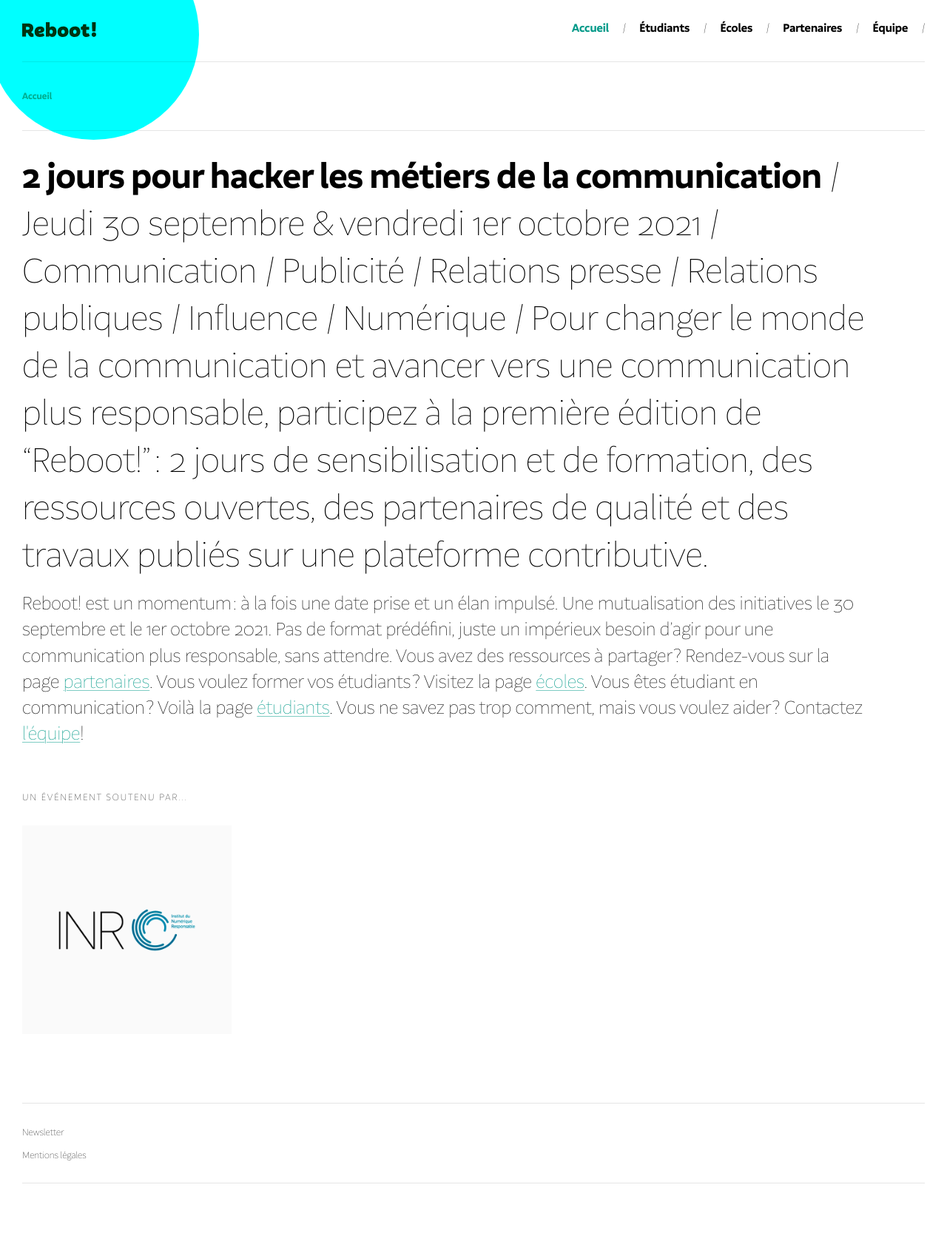
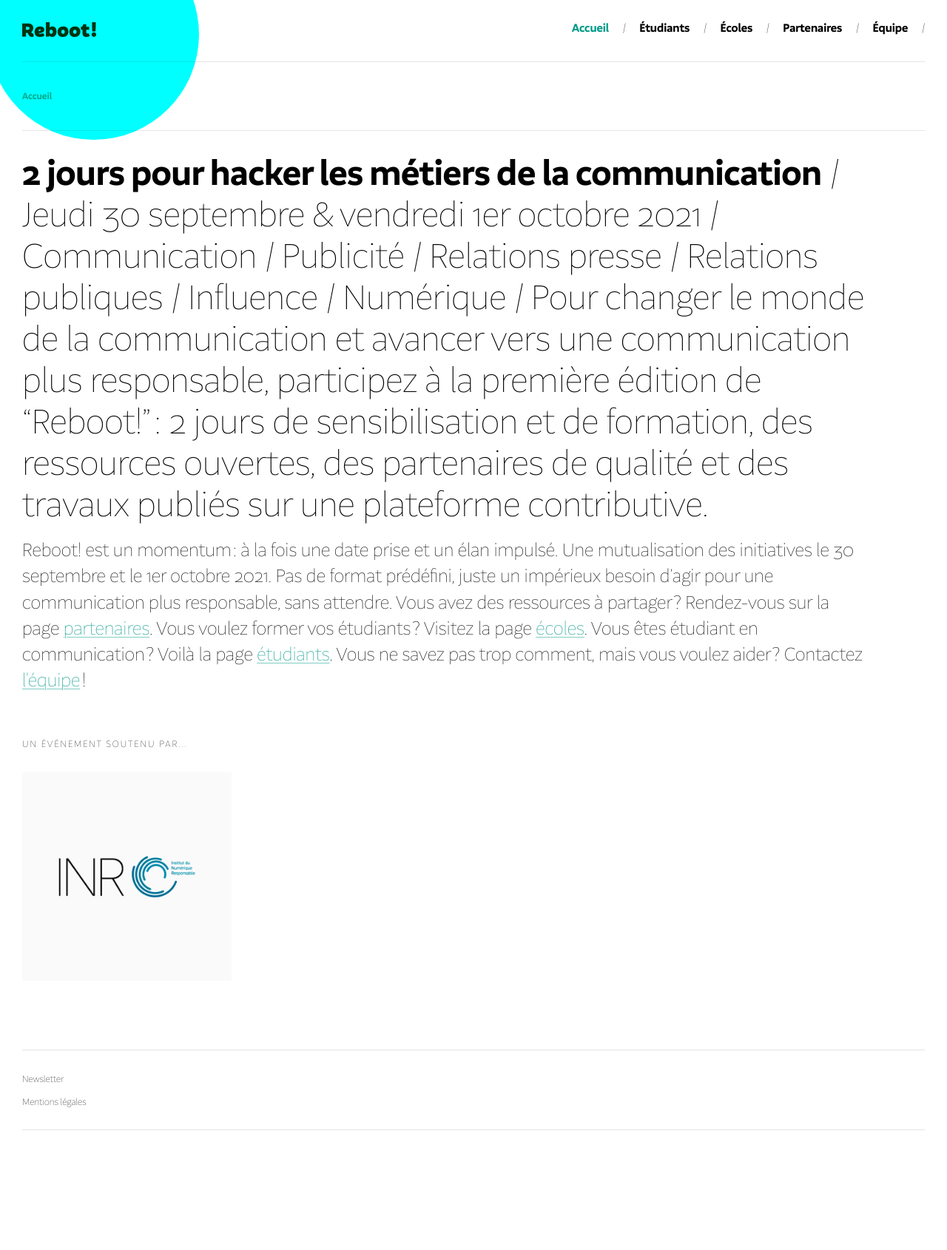
Before and after one commit to noesya/reboot, a Jekyll site: the page built from pages/index.html, in a window 1280 px wide. Shown: the whole page at 74% size. Built offline with Jekyll 4.4.1, drawn with Linux system fonts in a browser that asks for light colours; after the commit the page ends 1618 px from its top, so only the background shows below that.

Commit message:
line height

```diff
--- a/_data/texts.yml
+++ b/_data/texts.yml
@@ -1,6 +1,6 @@
 index:
   chapo: "<b>2 jours pour hacker les métiers de la communication</b> / Jeudi 30 septembre & vendredi 1er octobre 2021 / Communication / Publicité / Relations presse / Relations publiques / Influence / Numérique / Pour changer le monde de la communication et avancer vers une communication plus responsable, participez à la première édition de “Reboot!” : 2 jours de sensibilisation et de formation, des ressources ouvertes, des partenaires de qualité et des travaux publiés sur une plateforme contributive."
-  text: "Reboot! est un momentum : à la fois une date prise et un élan impulsé. Une mutualisation des initiatives le 30 septembre et le 1er octobre 2021. Pas de format prédéfini, juste un impérieux besoin d’agir pour une communication plus responsable, sans attendre. Vous avez des ressources à partager ? Rendez-vous sur la page <a href='/partenaires'>partenaires</a>. Vous voulez former vos étudiants ? Visitez la page <a href='/ecoles'>écoles</a>. Vous êtes étudiant en communication ? Voilà la page <a href='/etudiants'>étudiants</a>. Vous ne savez pas trop comment, mais vous voulez aider ? Contactez <a href='/equipe'>l'équipe</a>!"
+  text: "Reboot! est un momentum : à la fois une date prise et un élan impulsé. Une mutualisation des initiatives le 30 septembre et le 1er octobre 2021. Pas de format prédéfini, juste un impérieux besoin d’agir pour une communication plus responsable, sans attendre. Vous avez des ressources à partager ? Rendez-vous sur la page <a href='/partenaires'>partenaires</a>. Vous voulez former vos étudiants ? Visitez la page <a href='/ecoles'>écoles</a>. Vous êtes étudiant en communication ? Voilà la page <a href='/etudiants'>étudiants</a>. Vous ne savez pas trop comment, mais vous voulez aider ? Contactez <a href='/equipe'>l'équipe</a> !"
 etudiants:
   chapo: "<b>Vous êtes étudiant·e en communication ? Impliquez votre école !</b> Vous êtes étudiant·e en communication, en relations presse, en communication visuelle ou en communication digitale ? Vous voulez vivre dans un monde avec des abeilles et travailler dans un métier qui a du sens ? Changez le monde de la com ! Parlez-en dans votre école, et si besoin de plus de précisions, n'hésitez pas, <a href='/equipe'>contactez l'équipe par ici</a>."
 ecoles:
--- a/_sass/_layout.sass
+++ b/_sass/_layout.sass
@@ -27,7 +27,7 @@ p
 
 .chapo
   font-size: 3rem
-  line-height: 4rem
+  line-height: 3.5rem
   margin-top: 30px
   @media (max-width: 768px)
     margin-top: 30px
```
